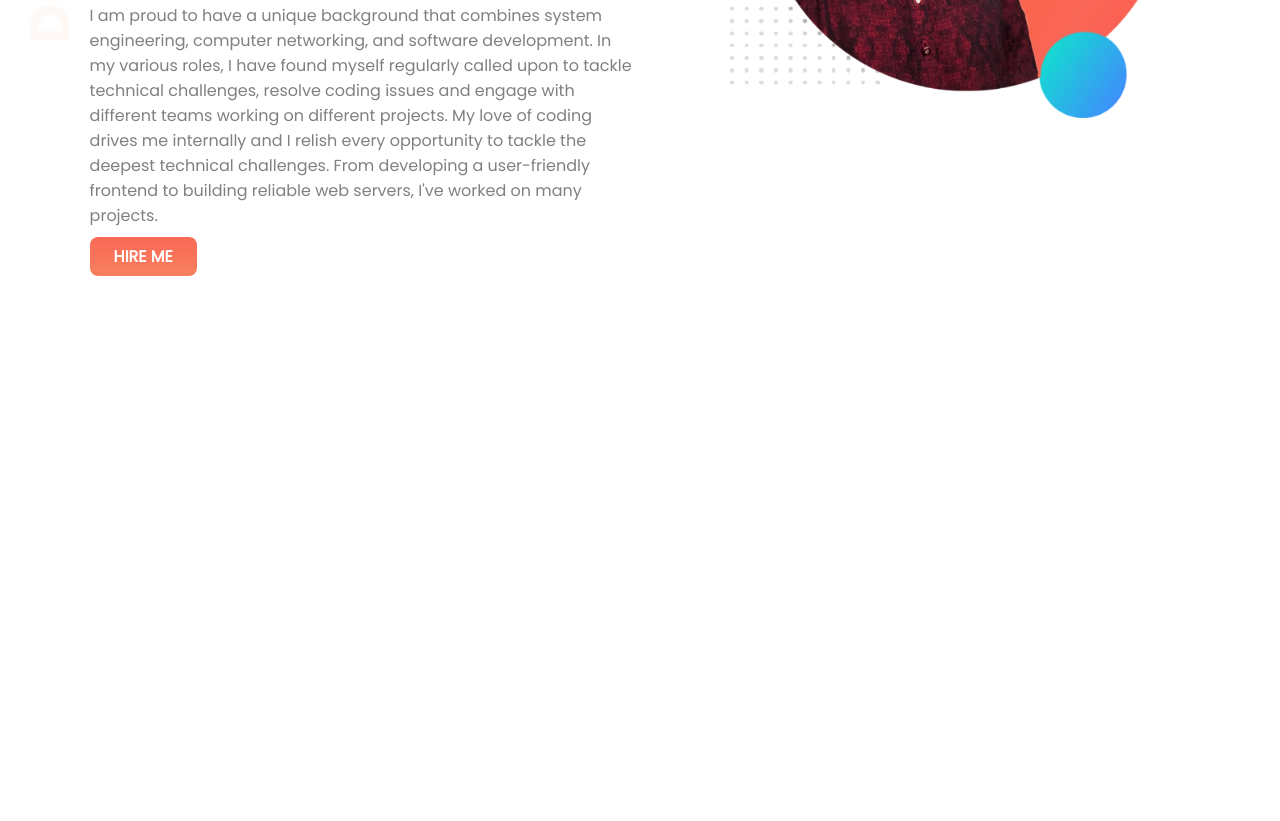
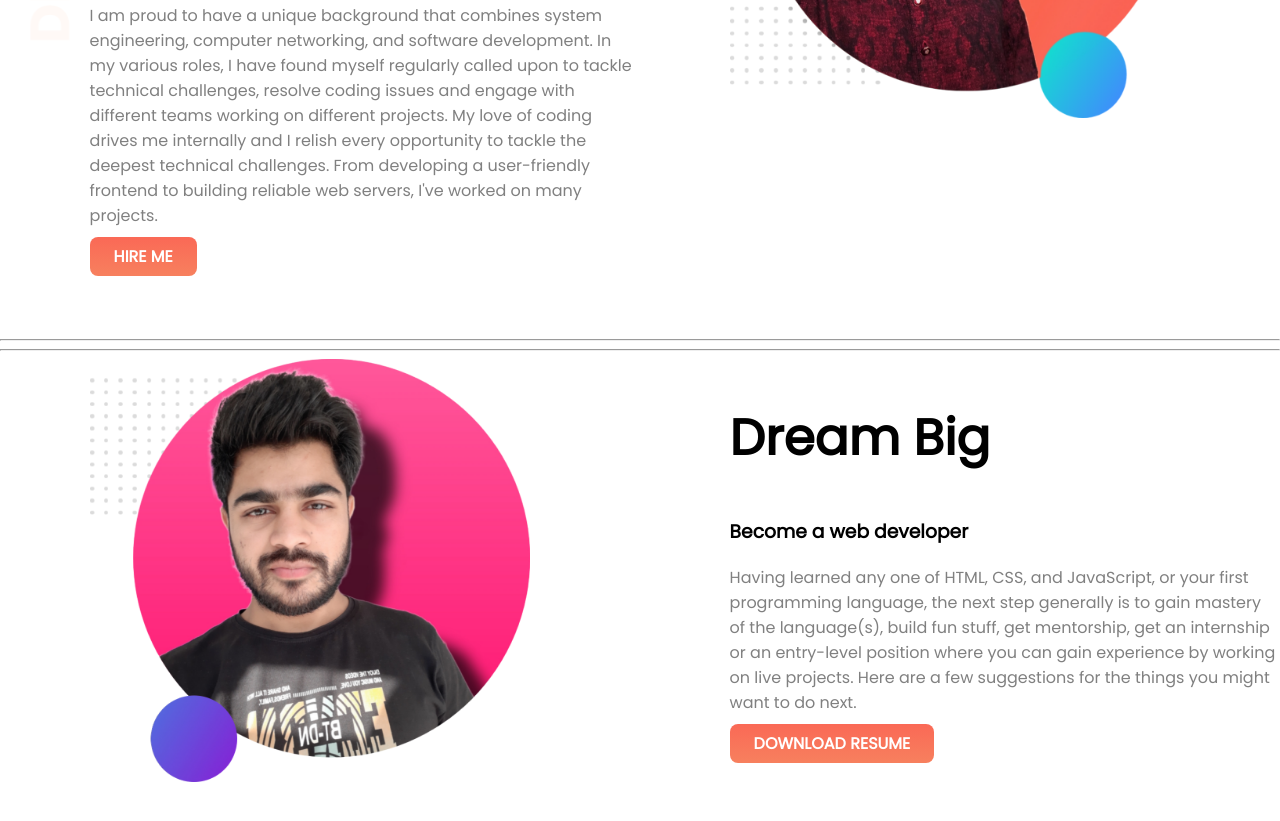
Before and after one commit to SahidMatubber/sahids-portfolio, a plain HTML site: page index.html in a window 1280 px wide. Shown: the part 319-1140 px from the top of the page. Before the commit the page ends 800 px from the top, so only its background shows below. Drawn offline with Linux system fonts and the light colour scheme.

Commit message:
third commit

```diff
--- a/index.html
+++ b/index.html
@@ -17,7 +17,7 @@
         <div class="half">
             <h1>Welcome To</h1>
             <h1><span class="orange">Sahid Arman</span> World!</h1>
-            <h3>A Fullstack Web Developer.</h3>
+            <h3>A Fullstack Web Developer</h3>
             <p>I am proud to have a unique background that combines system engineering, computer networking, and
                 software
                 development. In my various roles, I have found myself regularly called upon to tackle technical
@@ -31,6 +31,22 @@
             <img src="images/sahid1.png" alt="">
         </div>
     </section>
+    <hr>
+    <hr>
+    <section class="dream-big">
+        <div class="half">
+            <img src="images/sahid2.png" alt="">
+        </div>
+        <div class="half">
+            <h1>Dream Big</h1>
+            <h3>Become a web developer</h3>
+            <p>Having learned any one of HTML, CSS, and JavaScript, or your first programming language, the next step
+                generally is to gain mastery of the language(s), build fun stuff, get mentorship, get an internship or
+                an entry-level position where you can gain experience by working on live projects. Here are a few
+                suggestions for the things you might want to do next.</p>
+            <a class="link-button" target="_blank" href="https://www.google.com/">DOWNLOAD RESUME</a>
+        </div>
+    </section>
 </body>
 
 </html>
--- a/style.css
+++ b/style.css
@@ -19,6 +19,7 @@ h1 {
 
 section {
     display: flex;
+    margin-bottom: 70px;
 }
 
 .half {
```
